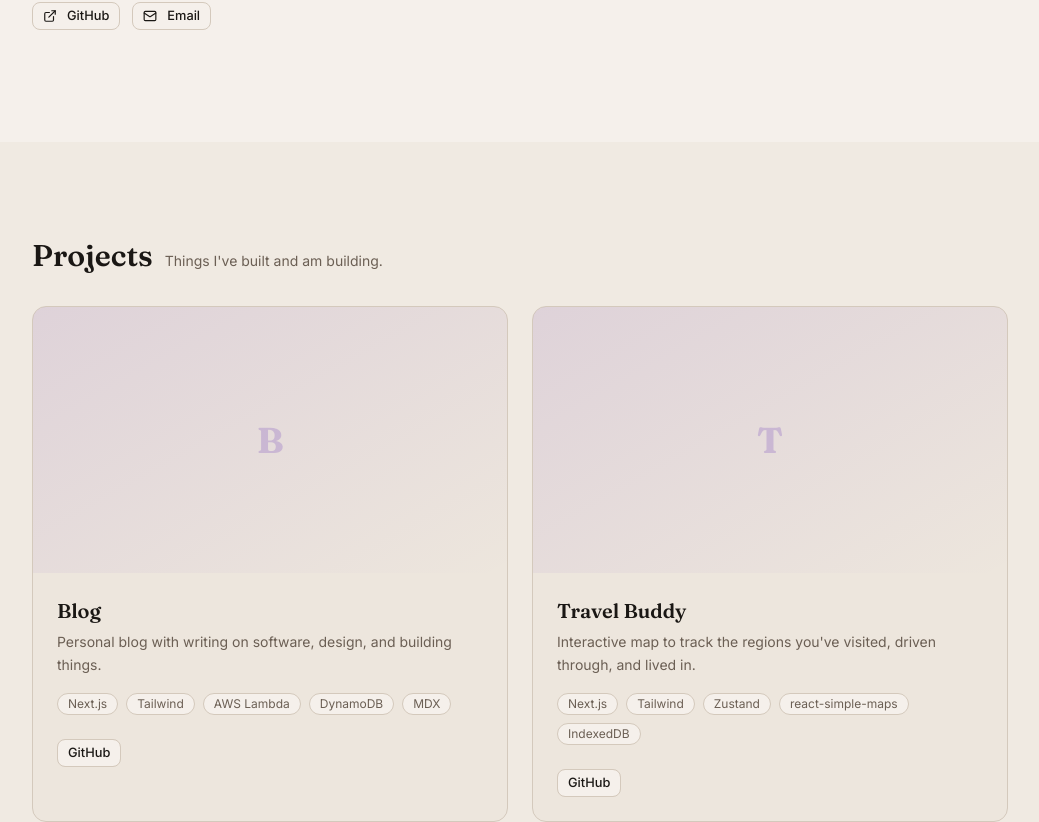
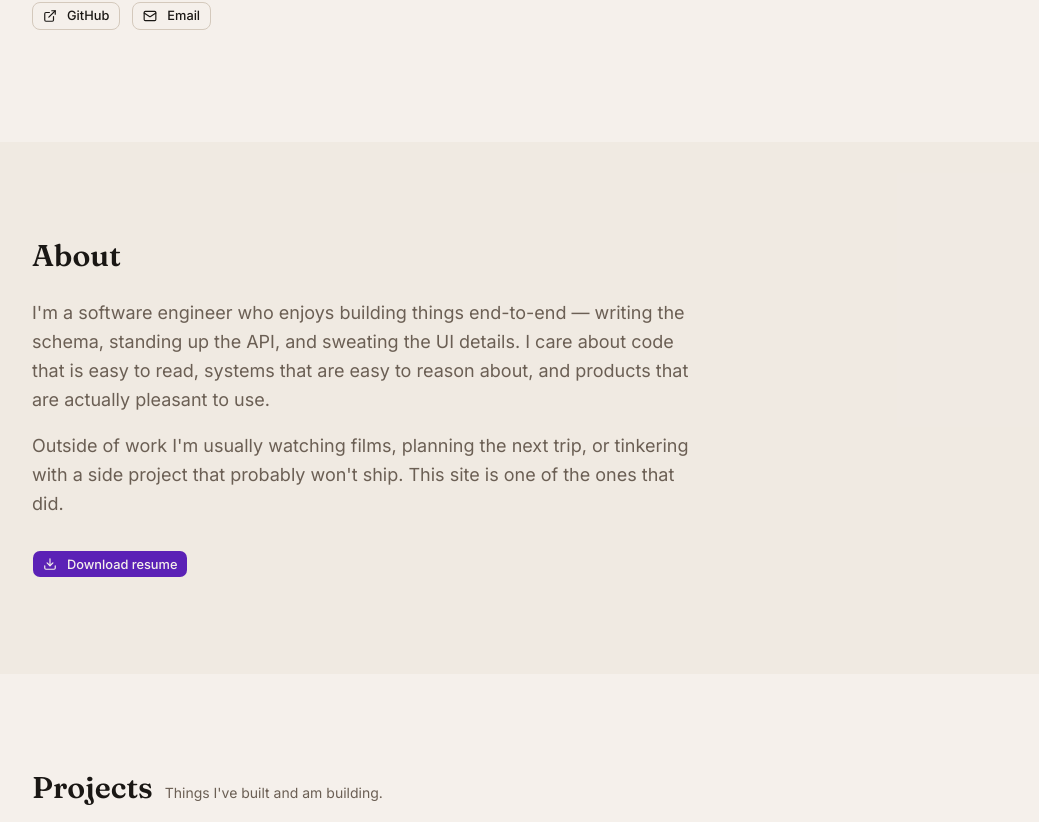
Before and after one commit to owenw2k/hub, a Next.js app: page / in a window 1280 px wide. Shown: the part 590-1412 px from the top of the page, without its empty margins (120-1159 px from the left). Built offline with nearby package versions, Linux system fonts and the light colour scheme.

Commit message:
feat(homepage): add about section with bio and resume download

```diff
--- a/src/app/page.tsx
+++ b/src/app/page.tsx
@@ -1,4 +1,4 @@
-import { ExternalLink, Mail } from "lucide-react";
+import { Download, ExternalLink, Mail } from "lucide-react";
 
 import { DarkModeToggle } from "@/components/DarkModeToggle";
 import { ProjectCard } from "@/components/ProjectCard";
@@ -75,8 +75,39 @@ export default function HomePage() {
           </div>
         </section>
 
-        {/* Projects — surface tint to break up the background */}
-        <section aria-labelledby="projects-heading" className="bg-surface/60 py-24">
+        {/* About + Resume */}
+        <section aria-labelledby="about-heading" className="bg-surface/60 py-24">
+          <div className="mx-auto max-w-5xl px-6">
+            <h2
+              id="about-heading"
+              className="font-heading text-3xl font-semibold text-text-primary"
+            >
+              About
+            </h2>
+            <div className="mt-6 max-w-2xl space-y-4 text-lg leading-relaxed text-text-muted">
+              <p>
+                I&apos;m a software engineer who enjoys building things end-to-end — writing the
+                schema, standing up the API, and sweating the UI details. I care about code that is
+                easy to read, systems that are easy to reason about, and products that are actually
+                pleasant to use.
+              </p>
+              <p>
+                Outside of work I&apos;m usually watching films, planning the next trip, or
+                tinkering with a side project that probably won&apos;t ship. This site is one of the
+                ones that did.
+              </p>
+            </div>
+            <div className="mt-8">
+              <ButtonLink href="/resume.pdf" download size="sm">
+                <Download className="mr-1.5 h-4 w-4" />
+                Download resume
+              </ButtonLink>
+            </div>
+          </div>
+        </section>
+
+        {/* Projects */}
+        <section aria-labelledby="projects-heading" className="py-24">
           <div className="mx-auto max-w-5xl px-6">
             <div className="flex items-baseline gap-3">
               <h2
```
Also changed, not shown: 1 other file (tests, documents, lock files or other folders).
